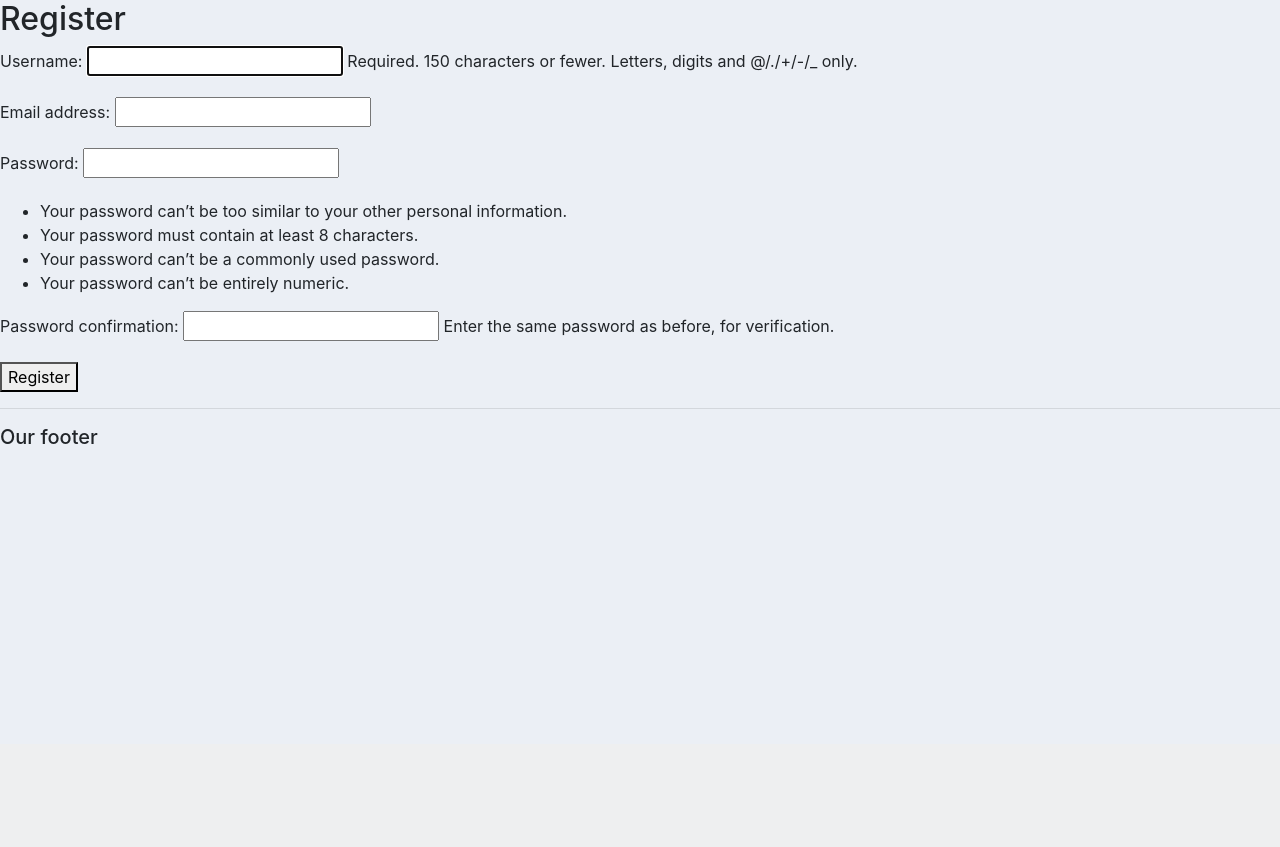
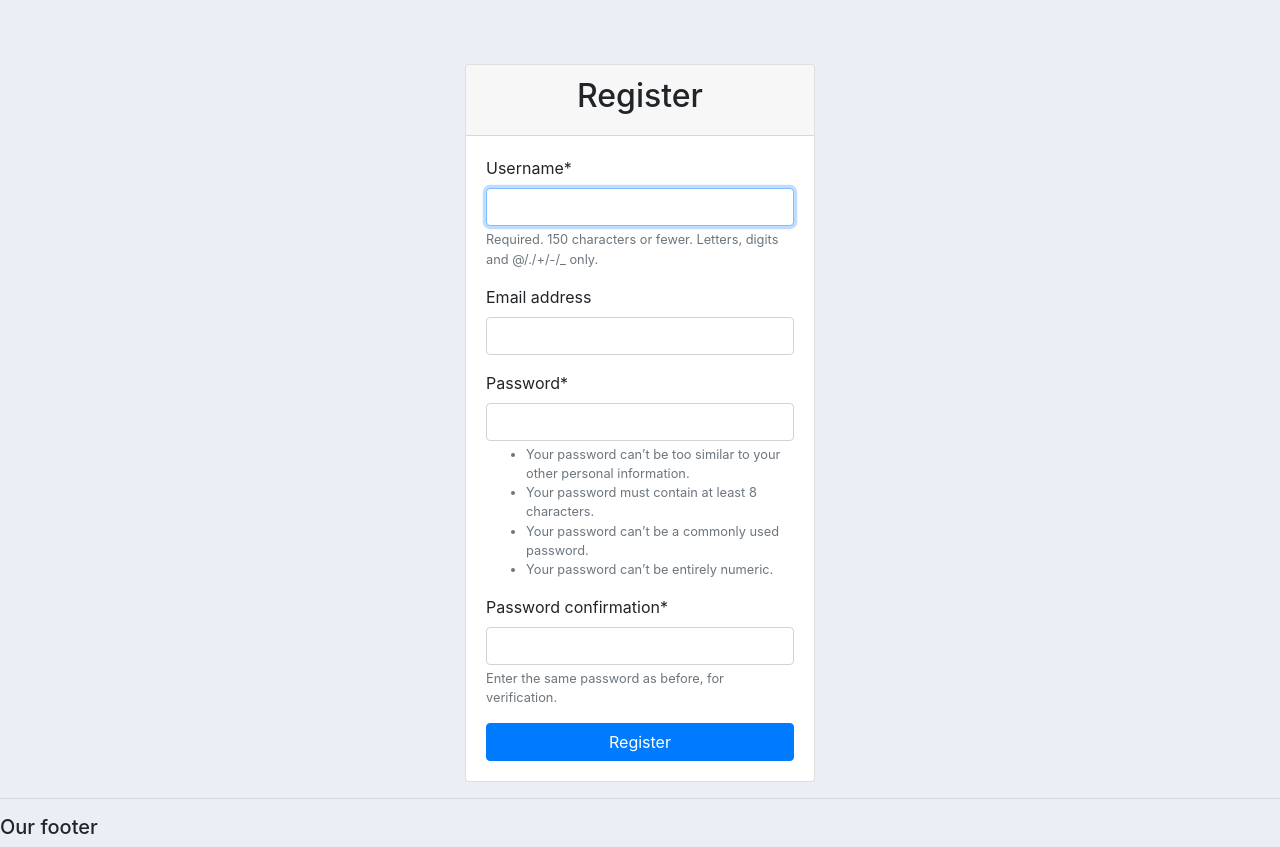
Before and after one commit to jbytow/GLTracker, a Django app: page /accounts/register/ in a window 1280 px wide. Shown: the part 56-903 px from the top of the page. Before the commit the page ends 500 px from the top, so only its background shows below. Run offline with Django 4.2, Linux system fonts and the light colour scheme; some libraries are stand-ins or nearby versions.

Commit message:
0.9495 register page updated

```diff
--- a/gltracker/accounts/templates/login.html
+++ b/gltracker/accounts/templates/login.html
@@ -16,7 +16,7 @@
                     <form method="post">
                         {% csrf_token %}
                         <div class="form-group">
-                            <label for="username">Username:</label>
+                            <label for="username">Username/e-mail:</label>
                             <input type="text" class="form-control" id="username" name="username">
                         </div>
                         <div class="form-group">
--- a/gltracker/accounts/templates/register.html
+++ b/gltracker/accounts/templates/register.html
@@ -1,12 +1,28 @@
 {% extends 'base.html' %}
+
+{% load crispy_forms_tags %}
 
 {% block content %}
 
-  <h2>Register</h2>
-  <form method="post">
-    {% csrf_token %}
-    {{ form.as_p }}
-    <button type="submit">Register</button>
-  </form>
+<div class="container mt-5">
+    <div class="row justify-content-center">
+        <div class="col-md-4">
+            <div class="card mt-3">
+                <div class="card-header">
+                    <div class='d-flex justify-content-center'>
+                        <h2>Register</h2>
+                    </div>
+                </div>
+                <div class="card-body">
+                    <form method="post">
+                        {% csrf_token %}
+                        {{ form|crispy }}
+                        <button type="submit" class="btn btn-primary btn-block mt-3">Register</button>
+                    </form>
+                </div>
+            </div>
+        </div>
+    </div>
+</div>
 
 {% endblock %}
--- a/gltracker/accounts/views.py
+++ b/gltracker/accounts/views.py
@@ -17,7 +17,7 @@ from .forms import CreateUserForm, ProfileForm, WeightLogForm, \
 
 def register_page(request):
     if request.user.is_authenticated:
-        return redirect('index')
+        return redirect('profile')
     else:
         if request.method == "POST":
             form = CreateUserForm(request.POST)
```
Also changed, not shown: gltracker/food/templates/index.html (deleted, +0 -7 lines).
